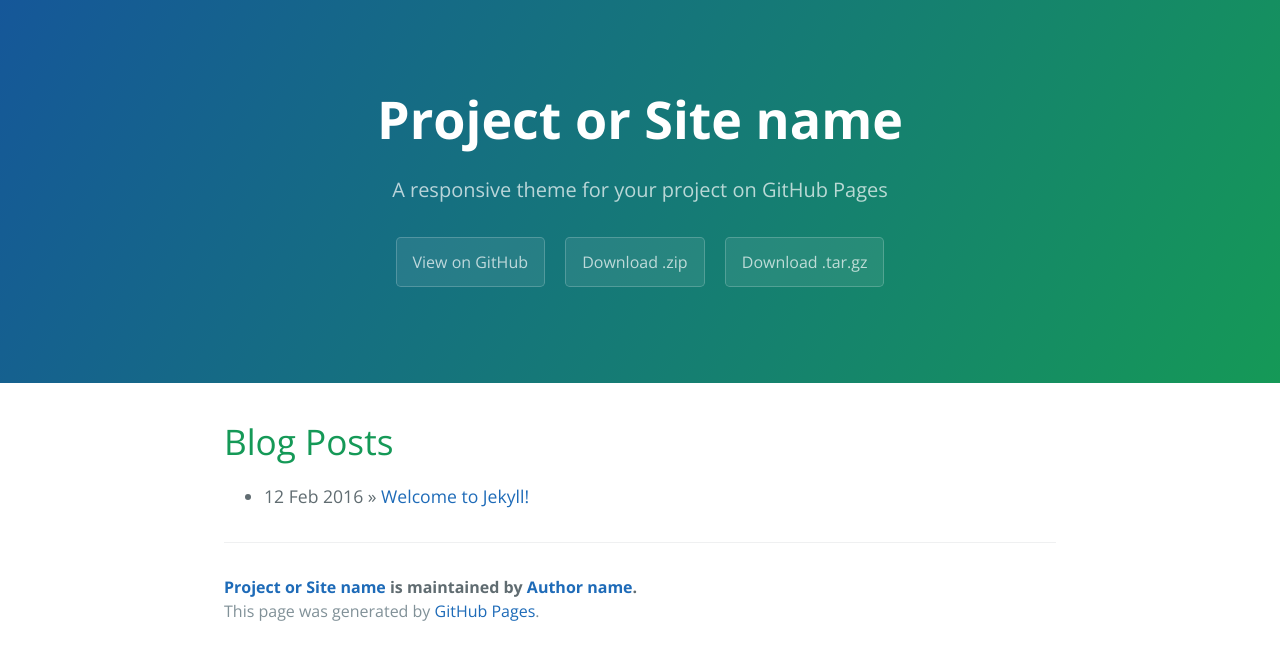
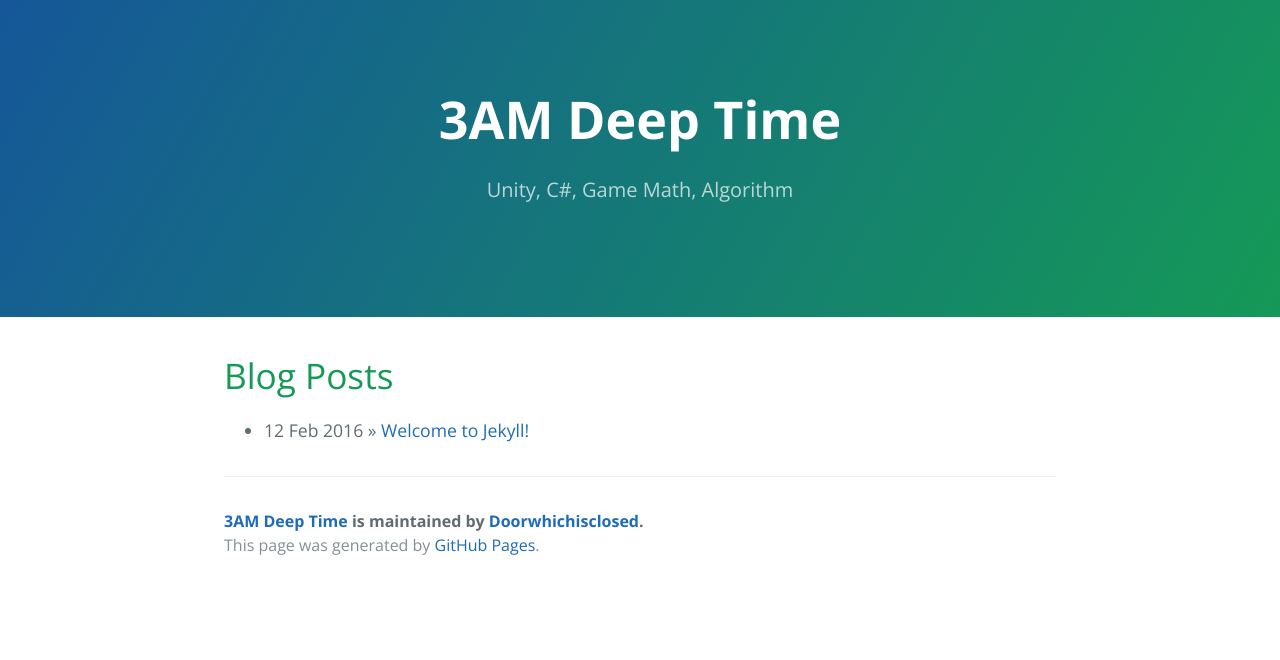
Before and after one commit to doorwhichisclosed/doorwhichisclosed.github.io, a Jekyll site: the page built from index.html, in a window 1280 px wide. Shown: the top 660 px of the page. Built offline with Jekyll 4.4.1, drawn with Linux system fonts in a browser that asks for light colours; the list of posts is cut into pages by our own code.

Commit message:
20211204 1700

```diff
--- a/_config.yml
+++ b/_config.yml
@@ -1,14 +1,14 @@
 # Setup
-title:        Project or Site name
-tagline:      A responsive theme for your project on GitHub Pages
+title:        3AM Deep Time
+tagline:      Unity, C#, Game Math, Algorithm
 baseurl:      ""
 paginate:     1
 locale:       "en"
 
 # About/contact
 author:
-  name:       Author name
-  url:        http://yourhomepage.com
+  name:       Doorwhichisclosed
+  url:        https://github.com/doorwhichisclosed
 
 # Gems
 gems:
--- a/_includes/page-header.html
+++ b/_includes/page-header.html
@@ -1,7 +1,4 @@
 <section class="page-header">
-  <h1 class="project-name">{{ site.title }}</h1>
+  <non_highlight a herf=https://doorwhichisclosed.github.io/><h1 class="project-name">{{ site.title }}</h1></a>
   <h2 class="project-tagline">{{ site.tagline }}</h2>
-  <a href="#" class="btn">View on GitHub</a>
-  <a href="#" class="btn">Download .zip</a>
-  <a href="#" class="btn">Download .tar.gz</a>
 </section>
```
